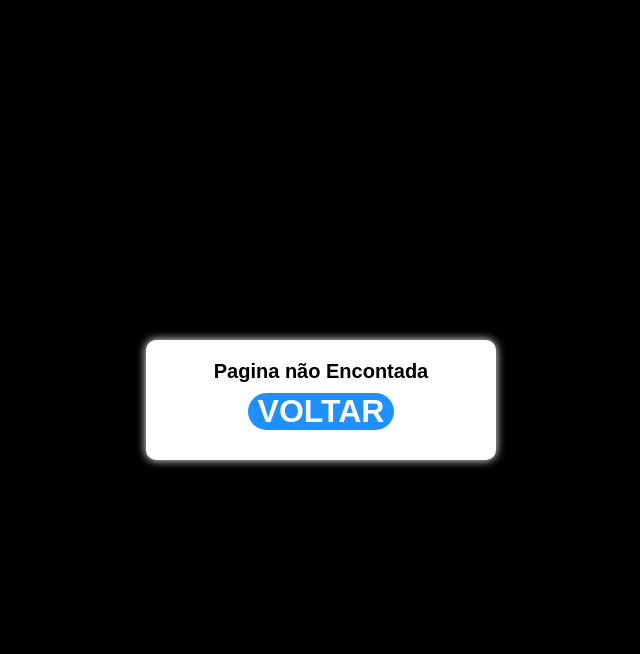
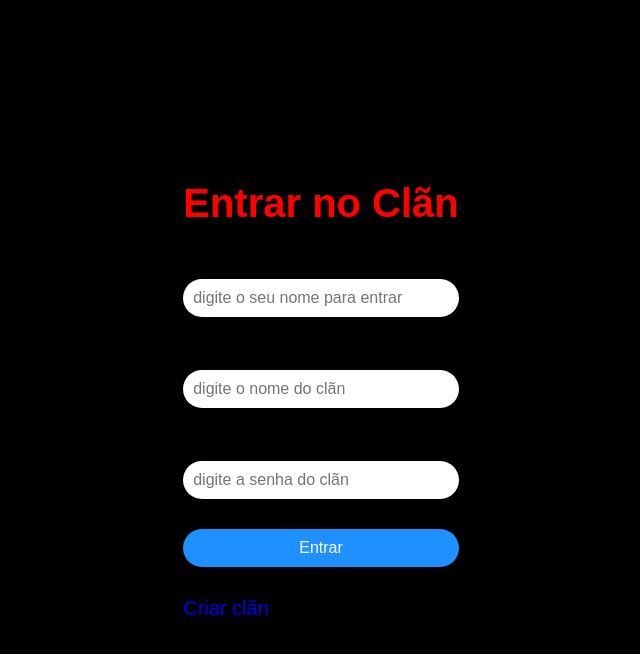
Before and after one commit to Surik4to06/halloweenJRB, a PHP site: page /entrarClan in a window 1280 px wide. Shown: the top 654 px of the page, without its empty margins (319-959 px from the left). Run offline with PHP 8.4, Linux system fonts and the light colour scheme; some web fonts are replaced.

Commit message:
agr ofc ta no pc da escola tmb

```diff
--- a/thecrows/api/loginAccess.php
+++ b/thecrows/api/loginAccess.php
@@ -47,7 +47,7 @@ try {
             header("Location: $url");
             exit;
         } else {
-            $_SESSION['error'] = 'Senha incorreta';
+            $_SESSION['error'] = 'Dados incompletos';
             header('Location: ../login');
             exit;
         }
--- a/thecrows/css/clans.css
+++ b/thecrows/css/clans.css
@@ -42,7 +42,7 @@ input {
 }
 
 h1 {
-    color: var(--white);
+    color: var(--red);
 }
 
 a {
--- /dev/null
+++ b/thecrows/entrarClan.php
@@ -0,0 +1,56 @@
+<?php
+    include_once './api/sessao.php';
+    include_once __DIR__ . '/db/Database.php';
+    use db\Database;
+
+    $db = new Database();
+    $conn = $db->connect();
+
+    if ($_SERVER['REQUEST_METHOD'] == 'POST') {
+        $nome_user = $_POST['nome_user'];
+        $nome_clan = $_POST['nome_clan'];
+        $senha_clan = $_POST['senha_clan'];
+    }
+
+    // $sql = "INSERT INTO clan_members (user_id, ) VALUES (:nome_clan, :senha_clan)";
+
+    // $stmt = $conn->prepare($sql);
+    // $stmt->bindParam(":nome_clan", $nome_clan, PDO::PARAM_STR);
+    // $stmt->bindParam(":senha_clan", $senha_clan, PDO::PARAM_STR);
+    // $stmt->execute();
+
+?>
+
+<!DOCTYPE html>
+<html lang="en">
+<head>
+    <meta charset="UTF-8">
+    <meta name="viewport" content="width=device-width, initial-scale=1.0">
+    <link rel="stylesheet" href="./css/clans.css">
+    <link href='https://unpkg.com/boxicons@2.1.4/css/boxicons.min.css' rel='stylesheet'>
+    <link rel="stylesheet" href="./css/default.css">
+    <title>Entrar no clãn</title>
+</head>
+<body>
+    <div class="container_clan">
+        <form action="entrarClan" method="POST">
+            <h1>Entrar no Clãn</h1>
+            <div class="nome_do_clan">
+                <label for="nome_user">Seu nome</label>
+                <input type="text" name="nome_user" placeholder="digite o seu nome para entrar" require>
+            </div>
+            <div class="nome_do_clan">
+                <label for="nome_clan">Nome do Clãn</label>
+                <input type="text" name="nome_clan" placeholder="digite o nome do clãn" require>
+            </div>
+            <div class="nome_do_clan">
+                <label for="senha_clan">Senha do Clãn</label>
+                <input type="password" name="senha_clan" placeholder="digite a senha do clãn" require>
+            </div>
+
+            <button type="submit">Entrar</button>
+            <a href="criar_clan">Criar clãn</a>
+        </form>
+    </div>
+</body>
+</html>
--- a/thecrows/index.php
+++ b/thecrows/index.php
@@ -50,8 +50,9 @@
 
                     <div class="profile-buttons">
                         <a id='btnRanking' href='admin'><button>RANKING</button></a>
-                        <a id='btnRankingUser' href='rankPlayers'><button>RANKING</button></a>
-                        <a href="logout"><i id="btnLogout" class="bi bi-box-arrow-right"></i></a>
+                        <a id='btnRankingUser' class="rank_clans" href='rankPlayers'><button>RANKING</button></a>
+                        <a id='btnRankingUser' class="rank_clans" href='clans'><button>CLANS</button></a>
+                        <a id="container_btnLogout" href="logout"><i id="btnLogout" class="bi bi-box-arrow-right"></i></a>
                     </div>
                 </div>
             </div>
```
Also changed, not shown: thecrows/api/criarClan.php (deleted, +0 -31 lines), thecrows/criar_clan.php (+33 -5 lines), thecrows/css/homeCreep.css (+24 -1 lines).
